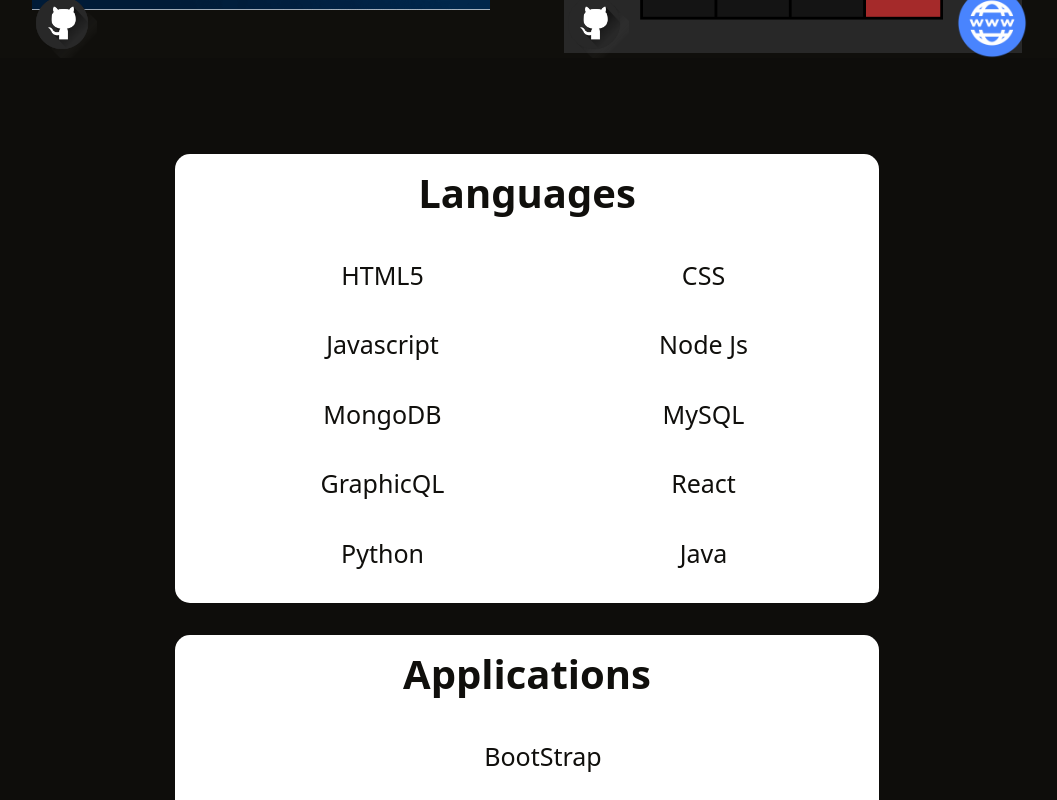
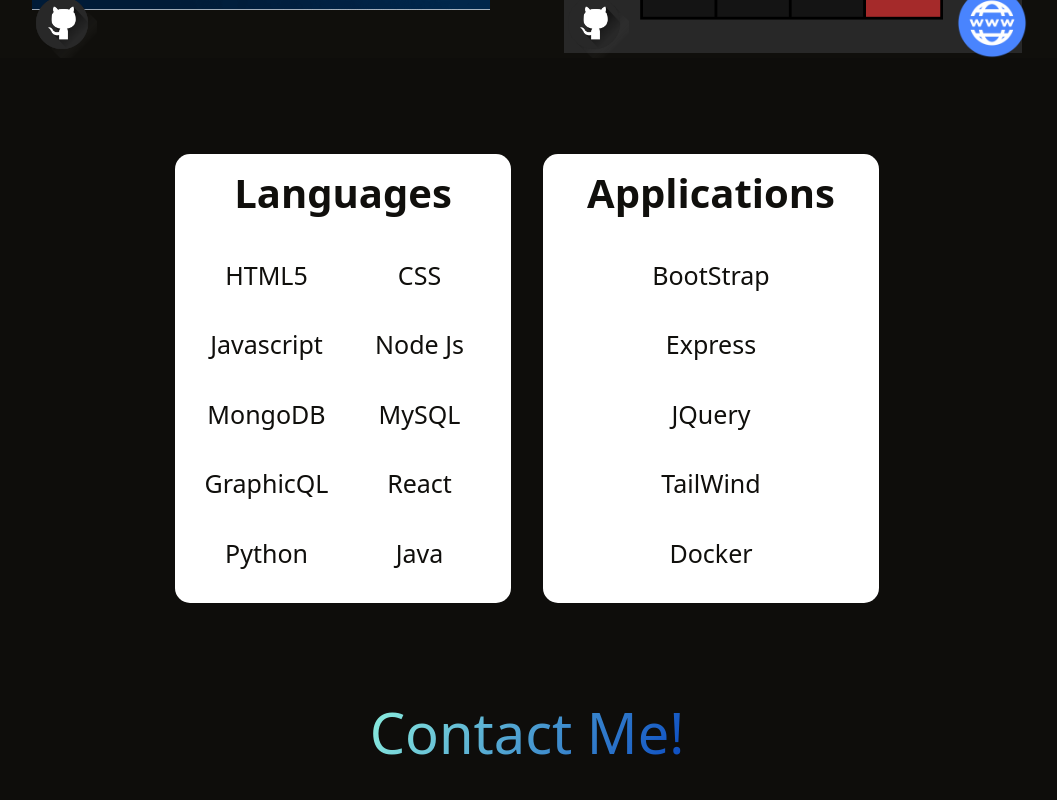
Before and after one commit to sw33ws/Portfolio, a React (Create React App) app in the folder client/: page / in a window 1280 px wide. Shown: the part 2780-3580 px from the top of the page, without its empty margins (113-1170 px from the left). Built offline with nearby package versions, Linux system fonts and the light colour scheme.

Commit message:
Pushing to Heroku

```diff
--- a/client/src/components/pageParts/aboutme.css
+++ b/client/src/components/pageParts/aboutme.css
@@ -41,12 +41,13 @@
 
 @media only screen and (max-width: 700px) {
     .aboutme-body {
-        background-color: #232833;
         margin: 0 auto;
         width: 80%;
-        display: grid;
-        grid-template-columns: repeat(auto-fit, minmax(300px, 1fr));
-        gap: 4rem;
+        /* display: grid;
+        grid-template-columns: repeat(auto-fit, minmax(300px, 1fr)); */
+        display: flex;
+        flex-direction: column;
+        gap: 0;
     }
     .about-title {
         color: aliceblue;
@@ -60,7 +61,7 @@
         word-wrap: break-word;
     }
     .profile-picture {
-        width: 300px;
+        width: auto;
     }
 }
 
--- a/client/src/components/pageParts/skills.css
+++ b/client/src/components/pageParts/skills.css
@@ -13,8 +13,10 @@
 
 .Skills {
     padding: 1rem 2rem;
-    display: grid;
-    grid-template-columns: repeat(auto-fit, minmax(500px, 1fr));
+    /* display: grid;
+    grid-template-columns: repeat(auto-fit, minmax(500px, 1fr)); */
+    display: flex;
+    flex-direction: row;
     gap: 2rem;
 }
 
@@ -24,6 +26,7 @@
     font-size: 25px;
     padding: 15px;
     border-radius: 15px;
+    flex-basis: 30rem;
 }
 
 .skills-title {
@@ -36,12 +39,11 @@
 .languages-skills {
     display: grid;
     grid-template-columns: 1fr 1fr;
-    /* font-size: 25px; */
-
+    padding-left: 0;
 }
 
 .applications-skills {
-    font-size: 25px;
+    padding-left: 0;
 }
 
 .list-item {
@@ -56,9 +58,19 @@
 @media only screen and (max-width: 700px) {
     .Skills {
         padding: 0rem 0rem;
-        display: grid;
-        grid-template-columns: repeat(auto-fit, minmax(300px, 1fr));
+        /* display: grid;
+        grid-template-columns: repeat(auto-fit, minmax(300px, 1fr)); */
+        display: flex;
+        flex-direction: column;
         gap: 2rem;
+    }
+    .skills-card {
+        /* background-color: #3a4253; */
+        background-color: #ffffff;
+        font-size: 15px;
+        padding: 15px;
+        border-radius: 15px;
+        flex-basis: 0;
     }
 }
 
--- a/client/src/components/pageParts/work.css
+++ b/client/src/components/pageParts/work.css
@@ -97,8 +97,8 @@
 
 @media only screen and (max-width: 700px) {
     .project-holder {
-        display: grid;
-        grid-template-columns: repeat(auto-fit, minmax(300px, 1fr));
+        display: flex;
+        flex-direction: column;
         gap: 4rem;
     }
 }
```
